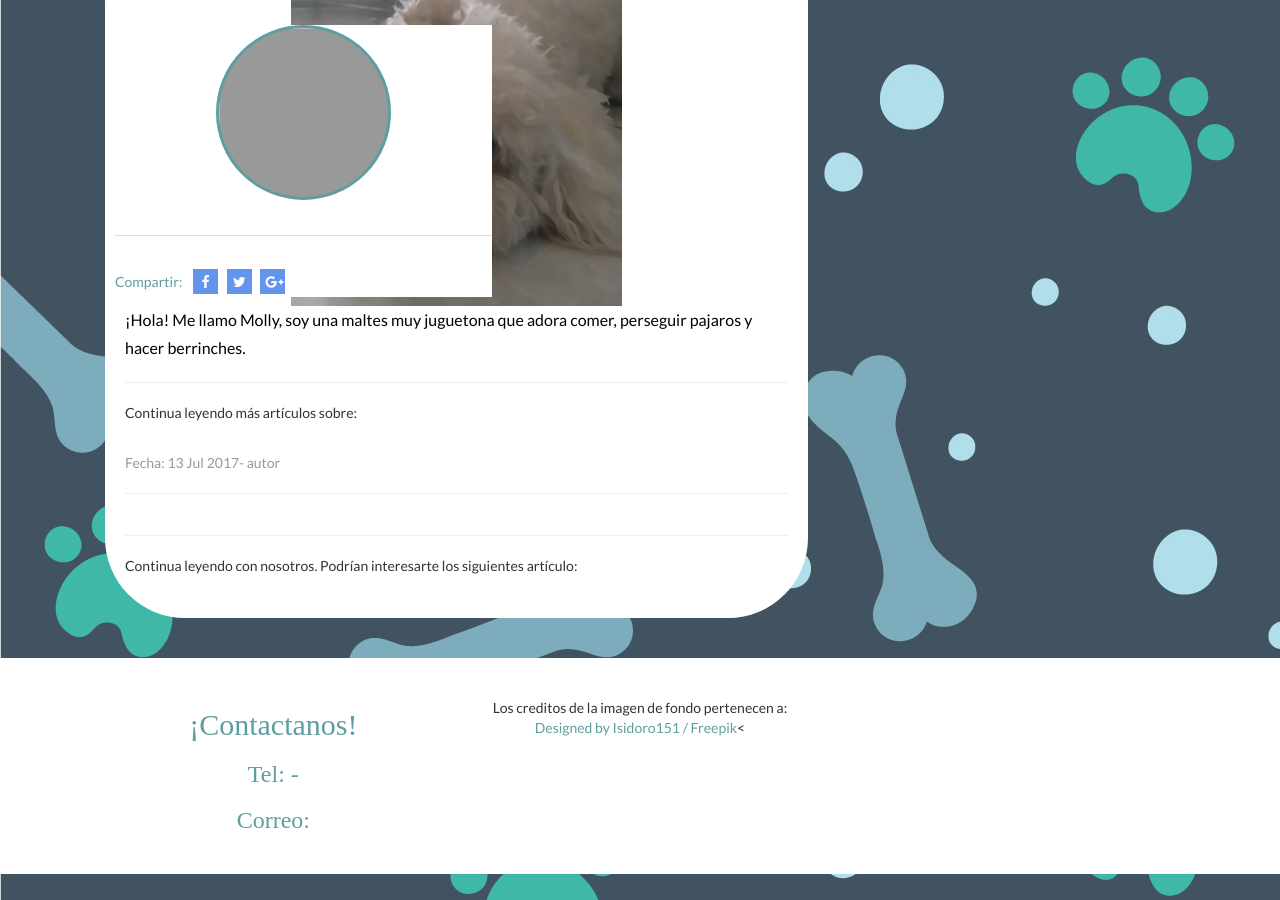
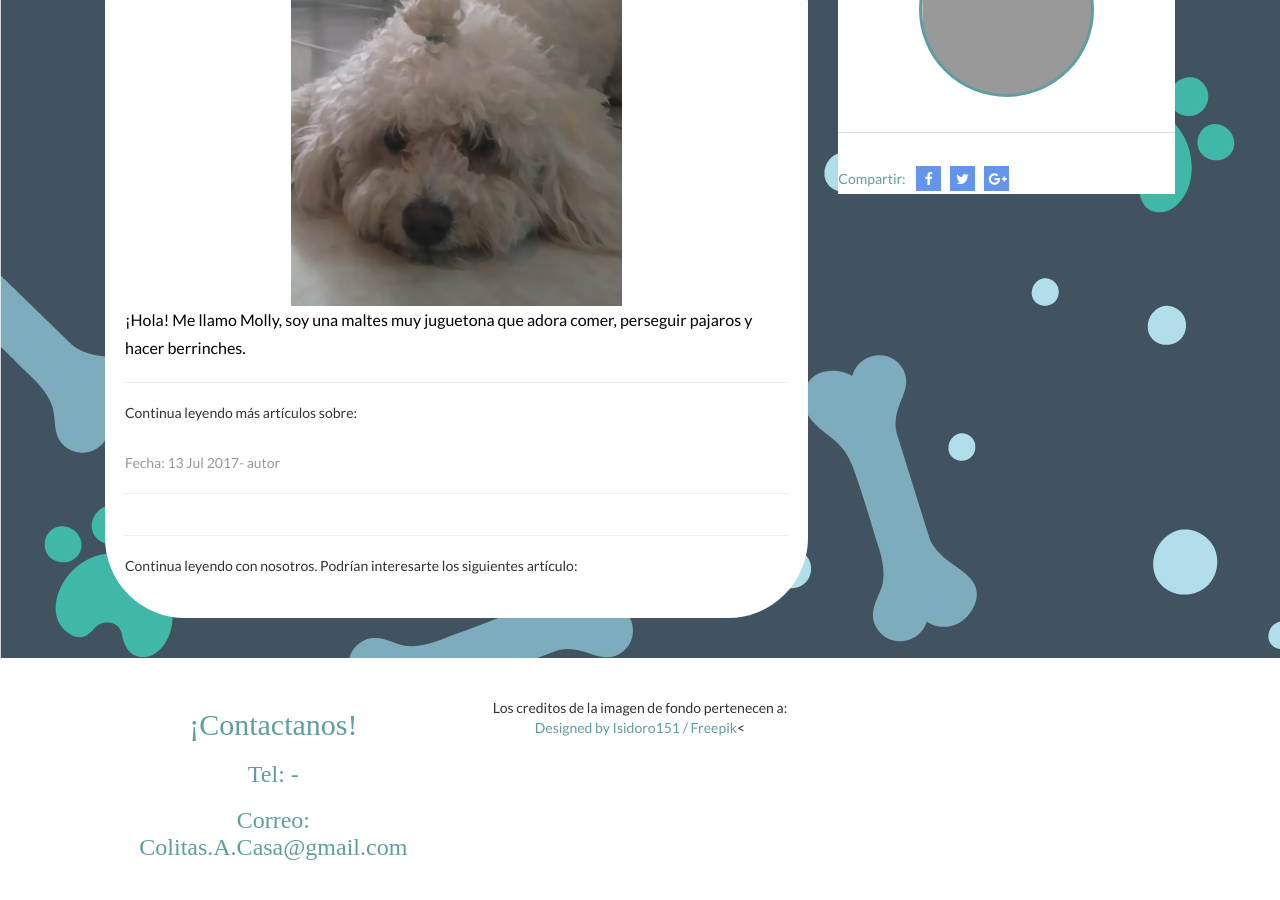
Before and after one commit to ColitasACasaAC/ColitasACasaAC.github.io, a Jekyll site: the page built from _posts/2017-07-13-Molly.md, in a window 1280 px wide and 900 px high, scrolled down 655 px. Built offline with Jekyll 4.4.1, drawn with Linux system fonts in a browser that asks for light colours; nearby versions of some CDN libraries; some web fonts are replaced; comment, search, counter and statistics services are not loaded.

Commit message:
Sticky Fix

```diff
--- a/_layouts/default.html
+++ b/_layouts/default.html
@@ -22,7 +22,8 @@
     <script src="/js/function.js"></script>
 </head>
 <body>
-    <nav class="navbar navbar-default" role="navigation" id="main-navigation">
+    <div id="sticky-anchor"></div>
+    <nav class="navbar navbar-default" role="navigation" id="main-navigation stick">
         <div class="container">
             <div class="navbar-header">
                 <button type="button" class="navbar-toggle" data-toggle="collapse" data-target="#tnavbar">
@@ -56,7 +57,7 @@
                 <div class="col-md-4">
                     <h2>¡Contactanos!</h2>
                     <h3>Tel: -</h3>
-                    <h3>Correo: </h3>
+                    <h3>Correo: Colitas.A.Casa@gmail.com</h3>
                 </div>
                 <div class="col-md-4">
                     <p>Los creditos de la imagen de fondo pertenecen a:<br><a href="http://www.freepik.com">Designed by Isidoro151 / Freepik</a><</p>
--- a/_layouts/post.html
+++ b/_layouts/post.html
@@ -87,8 +87,7 @@
                     </div>
                 </div>
             </div>
-            <div id="sticky-anchor">
-            <div class="col-md-4" id="sticky">
+            <div class="col-md-4">
                 <div class="about border">
                     <div class="author-image" style="border: 0">
                         <img src="{{author.image}}" alt="{{author.name}}" title="{{author.name}}" />
```
